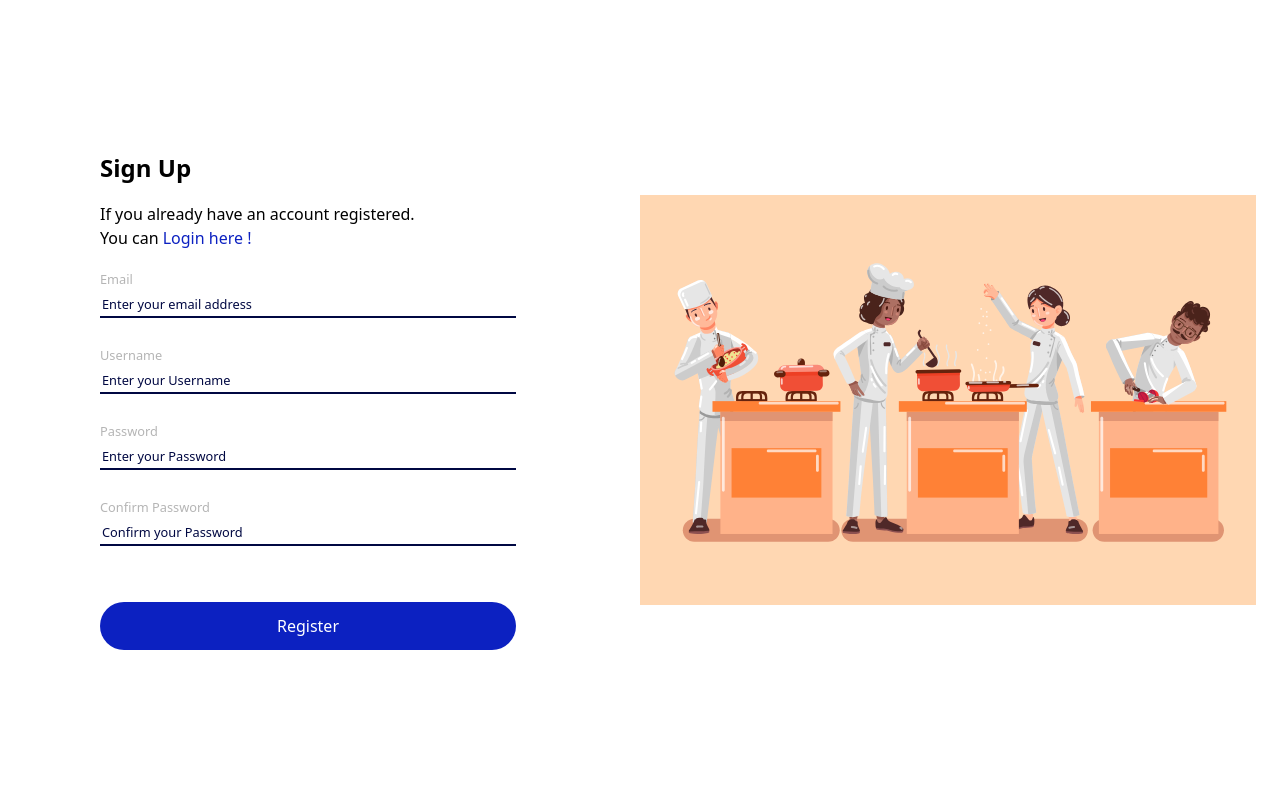
After one commit to cygnuxxs/3API, a Flask app: page /signup in a window 1280 px wide. The commit adds this page. Run offline with Flask 3, Linux system fonts and the light colour scheme.

Commit message:
Added Forms

```diff
--- a/forms.py
+++ b/forms.py
@@ -0,0 +1,15 @@
+from flask_wtf import FlaskForm
+from wtforms import StringField, PasswordField, EmailField, SubmitField
+from wtforms.validators import Length, DataRequired, EqualTo
+
+class LoginForm(FlaskForm):
+    email = EmailField("Email", [DataRequired('Please Enter Valid Email Address')])
+    password = PasswordField("Password", [DataRequired("Password length should be minimum 8 letters."), Length(min=8)])
+    submit = SubmitField('Login')
+
+class SignupForm(FlaskForm):
+    email = EmailField("Email", [DataRequired('Please Enter Valid Email Address')])
+    username = StringField("Username", [DataRequired("Username should be minimum 4 letters."), Length(min=4, max=50)])
+    pword = PasswordField('Password', [DataRequired("Password should be minimum 8 letters."), Length(min=8)])
+    cnfword = PasswordField("Confirm Password", [DataRequired(), EqualTo('pword', message="Password should be same.")])
+    submit = SubmitField("Register")
--- a/main.py
+++ b/main.py
@@ -1,10 +1,54 @@
-from flask import Flask, render_template
+from flask import Flask, render_template, redirect, url_for
+from flask_sqlalchemy import SQLAlchemy
+from werkzeug.security import generate_password_hash, check_password_hash
+from flask_login import UserMixin, login_user, LoginManager, login_required, current_user, logout_user
+from forms import *
+
 app = Flask(__name__)
+app.config['SQLALCHEMY_DATABASE_URI'] = 'sqlite:///users.db'
+app.config['SQLALCHEMY_TRACK_MODIFICATIONS'] = False
+app.config['SECRET_KEY'] = 'Cygnuxxs'
 
+db = SQLAlchemy(app)
+login_manager = LoginManager(app)
+
+@login_manager.user_loader
+def load_user(admin_id):
+    return User.query.get(int(admin_id))
+
+class User(UserMixin, db.Model):
+    __tablename__ = 'users'
+    id = db.Column(db.Integer, primary_key = True)
+    email = db.Column(db.String(250), unique = True, nullable = False)
+    username = db.Column(db.String(50), unique = True, nullable = False)
+    password = db.Column(db.String(250), nullable = False)
 
 @app.route('/')
 def index():
     return render_template('index.html')
 
+@app.route('/login', methods = ['GET', "POST"])
+def login():
+    form = LoginForm()
+    return render_template('login.html', title = 'Login', form = form)
+
+@app.route('/signup', methods = ['GET', "POST"])
+def signup():
+    form = SignupForm()
+    if form.validate_on_submit():
+        new_user = User(
+            email = form.email.data,
+            username = form.username.data,
+            password = generate_password_hash(form.cnfword.data, 'pdkdf:sha256', salt_length=16)
+        )
+        db.session.add(new_user)
+        db.session.commit()
+        return redirect(url_for('dashboard'))
+    return render_template("signup.html", title = 'Sign Up!', form = form)
+
+@app.route('/dashboard', methods = ['GET', 'POST'])
+def dashboard():
+    return render_template('dashboard.html', title = "Dashboard")
+
 if __name__ == '__main__':
     app.run(host='127.0.0.1', port=8000, debug=True)
--- a/static/signup.css
+++ b/static/signup.css
@@ -0,0 +1,81 @@
+@import url('https://fonts.googleapis.com/css2?family=Montserrat:wght@400;500;600;800;900&family=Poppins:ital,wght@0,100;0,200;0,300;0,400;0,500;0,600;0,700;0,800;0,900;1,100;1,200;1,300;1,400;1,500;1,600;1,700;1,800;1,900&display=swap');
+
+:root {
+    font-family: 'Poppins', sans-serif;
+    font-size: 16px;
+    --bg-primary: #d9d9d9;
+    --text-primary : #0c21c1;
+    --text-secondary: #b5b5b5;
+    --text-third: #000842;
+}
+
+.bg-container {
+    height: 100vh;
+    width: 100vw;
+    color: var(--bg-primary);
+}
+.signupDiv {
+    width: 26rem;
+}
+.submitBtn {
+    width: 100%;
+    margin-top: 2rem;
+    height: 3rem;
+    color: #fff;
+    border-radius: 2rem;
+    background-color: var(--text-primary);
+}
+.submitBtn:hover {
+    background-color: #da4167;
+    color: var(--text-primary);
+}
+.heading {
+    font-size: 1.5rem;
+    font-weight: 600;
+}
+input::placeholder {
+    font-size: 0.8rem;
+    color: var(--text-third);
+}
+input {
+    border: none;
+}
+input:focus {
+    outline: none;
+}
+a {
+    text-decoration: none;
+    color: var(--text-primary);
+    font-weight: 500;
+}
+label {
+    color: var(--text-secondary);
+    font-size: 0.8rem;
+}
+p {
+    color: black;
+    margin-bottom: 1rem;
+}
+.inputForm {
+    width: 100%;
+    margin-bottom: 1.5rem;
+    border-bottom: 2px solid var(--text-third);
+}
+.imageContainer {
+    height: 98%;
+    width: 100%;
+    border-radius: 0.8rem;
+    margin: 1rem 0;
+}
+
+@media (max-width:767px) {
+    .imageContainer {
+        display: none;
+    }
+    .imageDiv {
+        display: none !important;
+    }
+}
+.image {
+    width: 100%;
+}
--- /dev/null
+++ b/templates/signup.html
@@ -0,0 +1,44 @@
+<!DOCTYPE html>
+<html lang="en">
+
+<head>
+    <meta charset="UTF-8">
+    <meta name="viewport" content="width=device-width, initial-scale=1.0">
+    <link href="https://cdn.jsdelivr.net/npm/bootstrap@5.3.2/dist/css/bootstrap.min.css" rel="stylesheet"
+        integrity="sha384-T3c6CoIi6uLrA9TneNEoa7RxnatzjcDSCmG1MXxSR1GAsXEV/Dwwykc2MPK8M2HN" crossorigin="anonymous">
+    <script src="https://cdn.jsdelivr.net/npm/bootstrap@5.3.2/dist/js/bootstrap.bundle.min.js"
+        integrity="sha384-C6RzsynM9kWDrMNeT87bh95OGNyZPhcTNXj1NW7RuBCsyN/o0jlpcV8Qyq46cDfL"
+        crossorigin="anonymous"></script>
+    <link rel="stylesheet" href="{{ url_for('static', filename = 'signup.css') }}">
+    <title>{{title}}</title>
+</head>
+
+<body>
+    <div class="bg-container row">
+        <div class="d-flex align-items-center justify-content-center col">
+            <div class="signupDiv">
+                <p class="heading">Sign Up</p>
+                <p class="paragraph">If you already have an account registered. <br>
+                    You can <a href="{{url_for('login')}}">Login here !</a>
+                </p>
+                <form action="" method = "POST">
+                    {{ form.email.label }}
+                    {{ form.email(class = 'inputForm', placeholder = 'Enter your email address') }}
+                    {{ form.username.label }}
+                    {{ form.username(class = 'inputForm', placeholder = 'Enter your Username') }}
+                    {{ form.pword.label }}
+                    {{ form.pword(class = 'inputForm', placeholder = 'Enter your Password') }}
+                    {{ form.cnfword.label }}
+                    {{ form.cnfword(class = 'inputForm', placeholder = 'Confirm your Password') }}
+                    {{ form.submit(class = 'submitBtn btn', type = 'submit') }}
+                    </form>
+            </div>
+        </div>
+        <div class="d-flex align-items-center justify-content-center imageDiv col">
+            <div class="imageContainer d-flex align-items-center">
+                <img class="image" src="{{ url_for('static', filename = 'home.svg') }}" alt="">
+            </div>
+        </div>
+    </div>
+    </body>
+</html>
```
Also changed, not shown: static/login.css (added, +98 -0 lines), templates/header.html (+8 -0 lines), templates/login.html (+43 -2 lines), static/home.svg (added), templates/dashboard.html (added), 2 other files.
